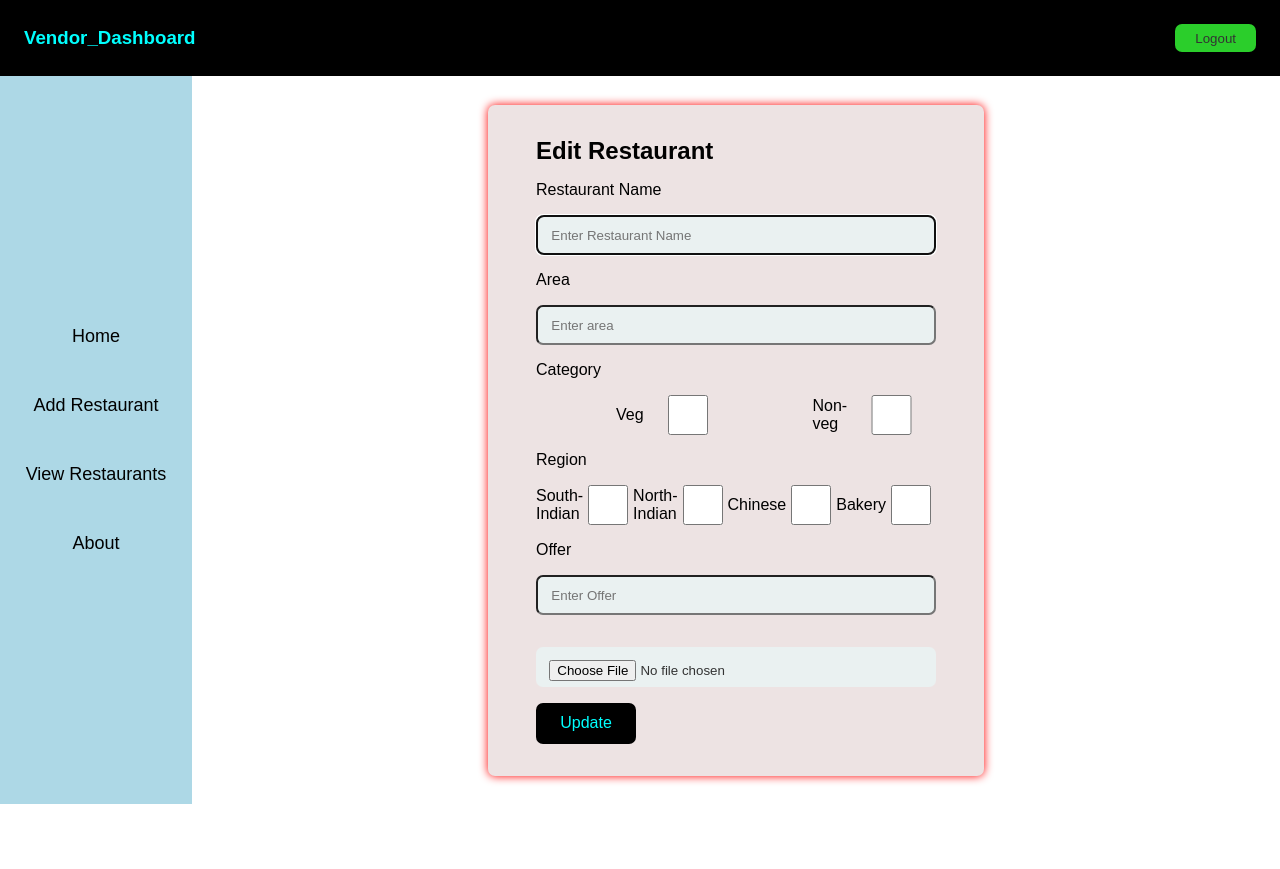
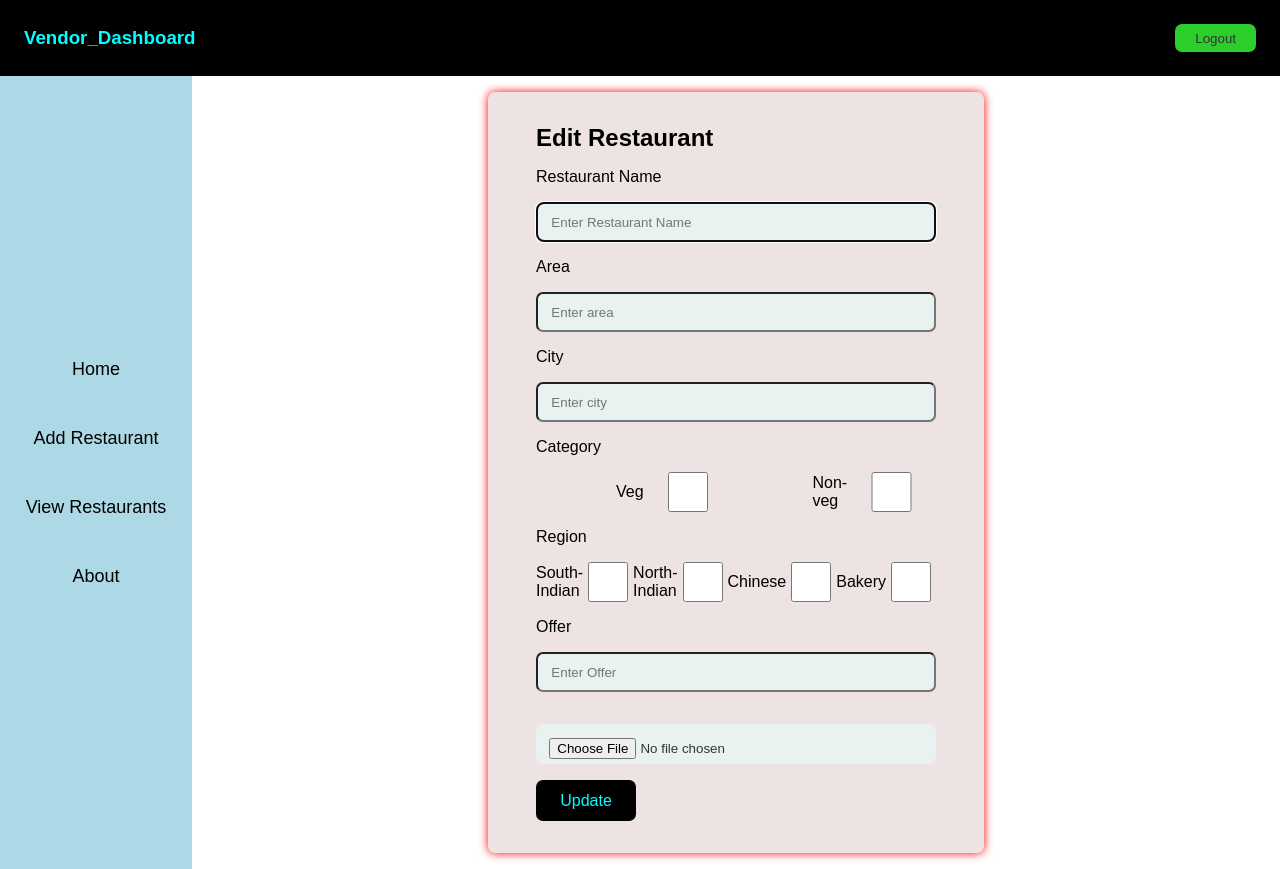
Before and after one commit to SrinuGonthini/React_VendorDashboard, a React (Vite) app: page /restaurant/edit/1 in a window 1280 px wide. Before the commit the page ends 804 px from the top, so only its background shows below. Built offline with nearby package versions, Linux system fonts and the light colour scheme; no server answers; sample sign-in values are in the browser's storage.

Commit message:
adding city field

```diff
--- a/src/api/data.js
+++ b/src/api/data.js
@@ -1,5 +1,5 @@
 import axios from "axios";
 
 export default axios.create({
-    baseURL:'https://backend-node-js-foodie.onrender.com'
+    baseURL:'http://localhost:3500'
 });
--- a/src/components/AddItems.jsx
+++ b/src/components/AddItems.jsx
@@ -147,7 +147,7 @@ const AddItems = () => {
                 />
                 <label htmlFor="image"></label>
                 {isEditMode && existImage && !image &&(
-                    <img src={`https://backend-node-js-foodie.onrender.com/uploads/${existImage}`}
+                    <img src={`http://localhost:3500/uploads/${existImage}`}
                     alt = "Current"
                     style={{width : "150px" , height:"auto" }}
                     />
--- a/src/components/AddRestaurant.jsx
+++ b/src/components/AddRestaurant.jsx
@@ -6,6 +6,7 @@ const AddRestaurant = () => {
     const {id} = useParams();
     const [restaurantName,setRestaurantName] = useState('')
     const [area,setArea] = useState('')
+    const [city,setCity] = useState('')
     const [category,setCategory] = useState([])
     const [region,setRegion] = useState([])
     const [offer,setOffer] = useState('')
@@ -24,6 +25,7 @@ const AddRestaurant = () => {
                     const data = res.data.restaurant
                     setRestaurantName(data.restaurantName || '')
                     setArea(data.area || '')
+                    setCity(data.city || '')
                     setCategory(data.category || [])
                     setRegion(data.region || [])
                     setOffer(data.offer || '')
@@ -64,6 +66,7 @@ const AddRestaurant = () => {
         const formData = new FormData();
         formData.append('restaurantName',restaurantName)
         formData.append('area',area)
+        formData.append('city',city)
         category.forEach((value)=>formData.append('category',value))
         region.forEach((value)=>formData.append('region',value))
         formData.append('offer',offer)
@@ -86,6 +89,7 @@ const AddRestaurant = () => {
                 alert("Restaurant added Successfully")
                 setRestaurantName('')
                 setArea('')
+                setCity('')
                 setCategory([])
                 setRegion([])
                 setOffer('')
@@ -120,6 +124,15 @@ const AddRestaurant = () => {
                     placeholder="Enter area"
                     value={area}
                     onChange={(e) => setArea(e.target.value)}
+                />
+                <label htmlFor="city">City</label>
+                <input
+                    id="city"
+                    type="text"
+                    required
+                    placeholder="Enter city"
+                    value={city}
+                    onChange={(e) => setCity(e.target.value)}
                 />
                 <label htmlFor="category">Category</label>
                 <div className="categoryCheck">
@@ -185,7 +198,7 @@ const AddRestaurant = () => {
                 />
                 <label htmlFor="image"></label>
                 {id && existImage && !image && (
-                    <img src={`https://backend-node-js-foodie.onrender.com/uploads/${existImage}`}
+                    <img src={`http://localhost:3500/uploads/${existImage}`}
                     alt = "Current"
                     style={{ width: '150px', height: 'auto' }}
                     />
--- a/src/pages/OneItem.jsx
+++ b/src/pages/OneItem.jsx
@@ -27,7 +27,7 @@ const OneItem = () => {
                 <div className="Resimg">
                     { product?.image && (
                     <img
-                    src = {`https://backend-node-js-foodie.onrender.com/uploads/${product.image}`}
+                    src = {`http://localhost:3500/uploads/${product.image}`}
                     alt = {product.productName}
                     />
                 )}
--- a/src/pages/OneResturants.jsx
+++ b/src/pages/OneResturants.jsx
@@ -28,7 +28,7 @@ const OneRestaurant = () => {
                 <div className="Resimg">
                     { restaurant?.image && (
                     <img
-                    src = {`https://backend-node-js-foodie.onrender.com/uploads/${restaurant.image}`}
+                    src = {`http://localhost:3500/uploads/${restaurant.image}`}
                     alt = {restaurant.restaurantName}
                     />
                 )}
@@ -37,6 +37,7 @@ const OneRestaurant = () => {
                     <h1>Restaurant Details</h1>
                     <h2>Restaurant Name: <span>{restaurant?.restaurantName}</span></h2>
                     <h3>Area: <span>{restaurant?.area}</span></h3>
+                    <h3>City: <span>{restaurant?.city}</span></h3>
                     <p><b>Category: </b>{restaurant?.category.join(', ')}</p>
                     <p><b>Region: </b>{restaurant?.region.join(', ')}</p>
                     <p><b>Offer: </b>{restaurant?.offer}</p>
--- a/src/pages/ViewItems.jsx
+++ b/src/pages/ViewItems.jsx
@@ -40,7 +40,7 @@ const ViewItems = () => {
                     <li className="Pros" key = {item._id}>
                         {item.image && (
                             <img
-                            src = {`https://backend-node-js-foodie.onrender.com/uploads/${item.image}`}
+                            src = {`http://localhost:3500/uploads/${item.image}`}
                             alt = {item.productName} />
                         )}
                         <div className="Prodetails">
--- a/src/pages/ViewRestaurants.jsx
+++ b/src/pages/ViewRestaurants.jsx
@@ -39,7 +39,7 @@ const ViewRestaurants = () => {
                 <div className="Ressimg">
                     {rest.image && (
                     <img
-                        src={`https://backend-node-js-foodie.onrender.com/uploads/${rest.image}`}
+                        src={`http://localhost:3500/uploads/${rest.image}`}
                         alt={rest.restaurantName}
                         style={{ width: '200px', height: 'auto' }}
                     />
@@ -47,6 +47,7 @@ const ViewRestaurants = () => {
                 <div className="Resdetails">
                     <h4>Restaurant Name: <span>{rest.restaurantName}</span></h4>
                     <p><b>Area: </b>{rest.area}</p>
+                    <p><b>City: </b>{rest.city}</p>
                     <p><b>Category: </b>{rest.category.join(', ')}</p>
                 </div>
                 </div>
```
